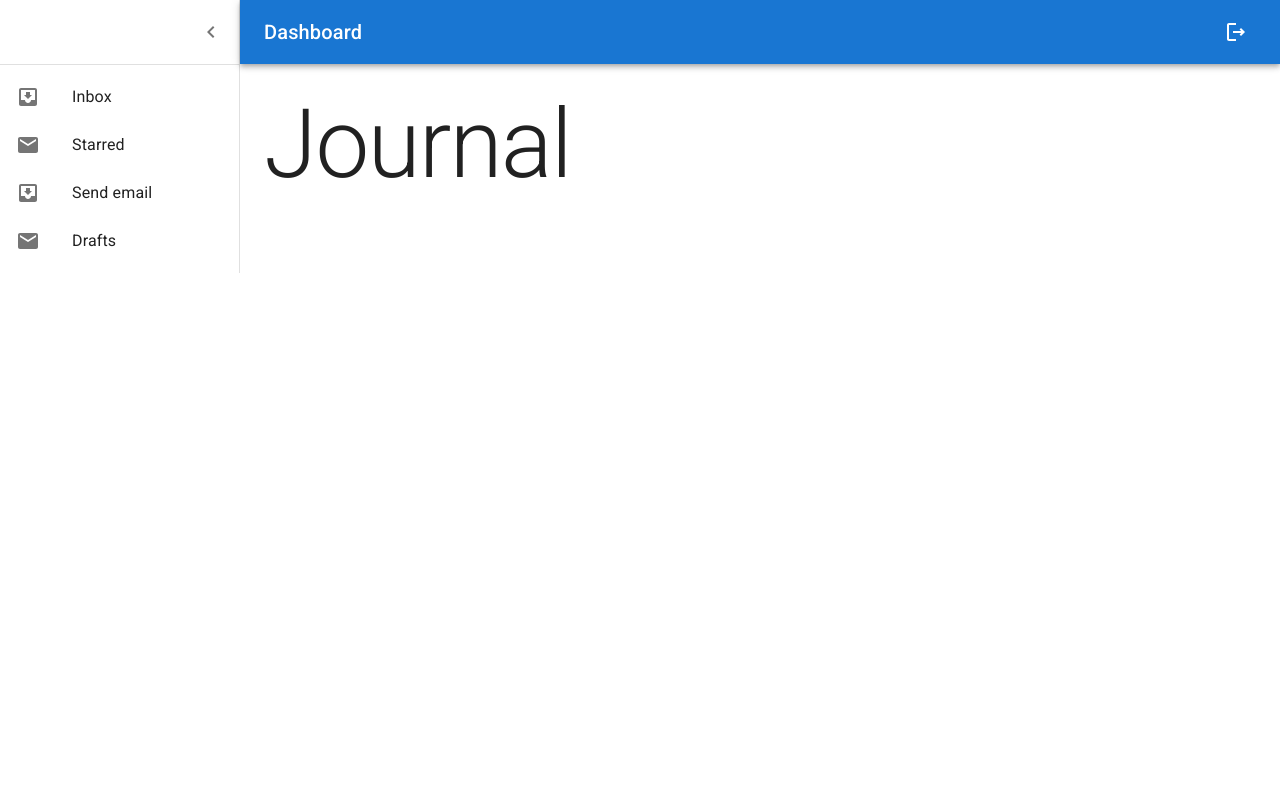
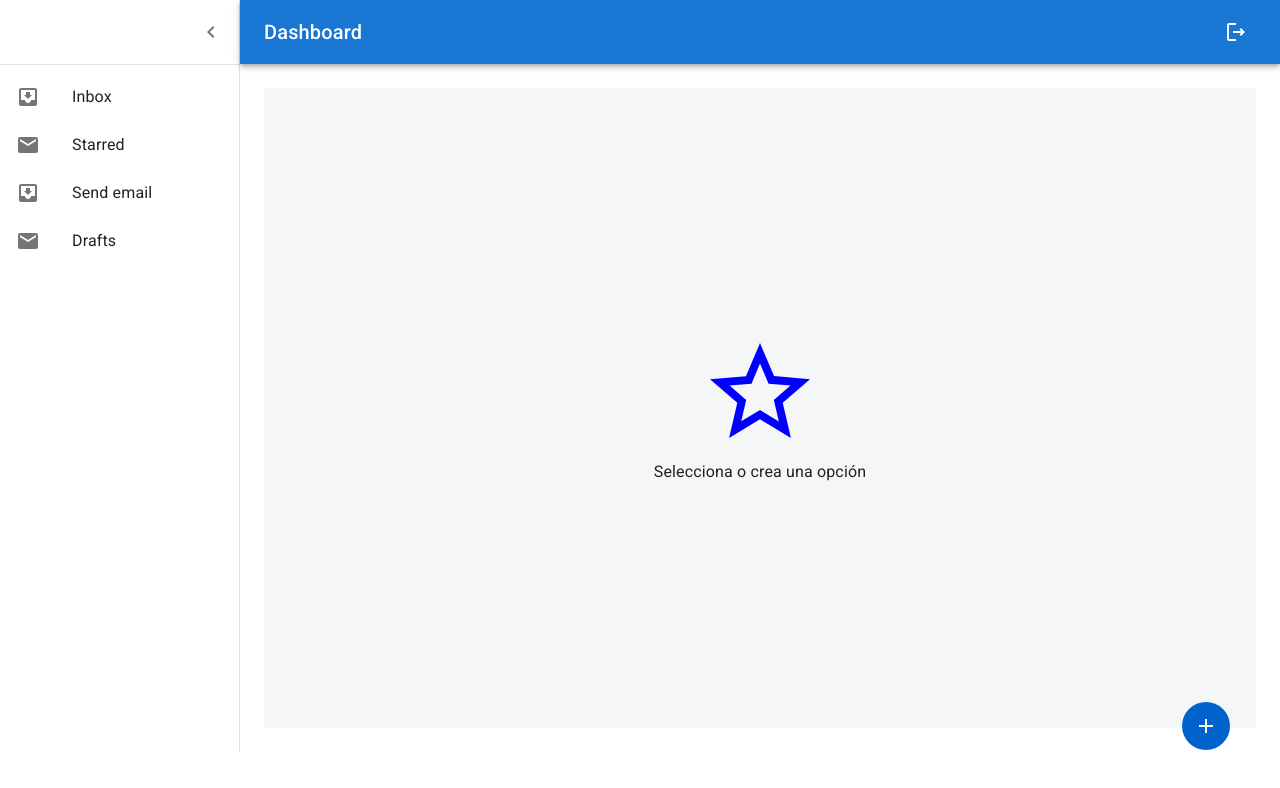
Before and after one commit to jeancarlospedrozo/journal, a React (Vite) app: page / in a window 1280 px wide. Shown: the top 788 px of the page. Built offline with nearby package versions, Linux system fonts and the light colour scheme.

Commit message:
maquetacion del sitio

```diff
--- a/src/journal/components/NavBar.jsx
+++ b/src/journal/components/NavBar.jsx
@@ -31,7 +31,7 @@ export const NavBar = ({ drawerWidth }) => {
   }));
 
   return (
-    <AppBar position="absolute" open>
+    <AppBar position="fixed" open>
       <Toolbar
         sx={{
           pr: "24px", // keep right padding when drawer closed
--- a/src/journal/pages/Journal.jsx
+++ b/src/journal/pages/Journal.jsx
@@ -1,12 +1,32 @@
-import { ArrowBack } from "@mui/icons-material";
-import { Typography } from "@mui/material";
+import { AddOutlined } from "@mui/icons-material";
+import { IconButton, Typography } from "@mui/material";
 import React from "react";
 import { JournalLayout } from "../layout/JournalLayout";
+import { NoteViews, NothingSelectedView } from "../views";
 
 export const Journal = () => {
   return (
     <JournalLayout>
-      <Typography variant={"h1"}>Journal</Typography>
+      {/* <Typography variant={"h1"}>Journal</Typography> */}
+      <NothingSelectedView />
+      {/* <NoteViews /> */}
+      <IconButton
+        size="large"
+        sx={{
+          position: "fixed",
+          color: "white",
+          backgroundColor: "#0063cc",
+          ":hover": {
+            backgroundColor: "#0069d9",
+            borderColor: "#0062cc",
+            boxShadow: "none",
+          },
+          right: 50,
+          bottom: 50,
+        }}
+      >
+        <AddOutlined />
+      </IconButton>
     </JournalLayout>
   );
 };
--- /dev/null
+++ b/src/journal/views/ImageGallery.jsx
@@ -0,0 +1,80 @@
+import { ImageList, ImageListItem } from "@mui/material";
+import React from "react";
+
+export const ImageGallery = () => {
+  return (
+    <ImageList sx={{ width: 500, height: 450 }} cols={3} rowHeight={164}>
+      {itemData.map((item) => (
+        <ImageListItem key={item.img}>
+          <img
+            src={`${item.img}?w=164&h=164&fit=crop&auto=format`}
+            srcSet={`${item.img}?w=164&h=164&fit=crop&auto=format&dpr=2 2x`}
+            alt={item.title}
+            loading="lazy"
+          />
+        </ImageListItem>
+      ))}
+    </ImageList>
+  );
+};
+
+const itemData = [
+  {
+    img: "https://images.unsplash.com/photo-1551963831-b3b1ca40c98e",
+    title: "Breakfast",
+    rows: 2,
+    cols: 2,
+  },
+  {
+    img: "https://images.unsplash.com/photo-1551782450-a2132b4ba21d",
+    title: "Burger",
+  },
+  {
+    img: "https://images.unsplash.com/photo-1522770179533-24471fcdba45",
+    title: "Camera",
+  },
+  {
+    img: "https://images.unsplash.com/photo-1444418776041-9c7e33cc5a9c",
+    title: "Coffee",
+    cols: 2,
+  },
+  {
+    img: "https://images.unsplash.com/photo-1533827432537-70133748f5c8",
+    title: "Hats",
+    cols: 2,
+  },
+  {
+    img: "https://images.unsplash.com/photo-1558642452-9d2a7deb7f62",
+    title: "Honey",
+    author: "@arwinneil",
+    rows: 2,
+    cols: 2,
+  },
+  {
+    img: "https://images.unsplash.com/photo-1516802273409-68526ee1bdd6",
+    title: "Basketball",
+  },
+  {
+    img: "https://images.unsplash.com/photo-1518756131217-31eb79b20e8f",
+    title: "Fern",
+  },
+  {
+    img: "https://images.unsplash.com/photo-1597645587822-e99fa5d45d25",
+    title: "Mushrooms",
+    rows: 2,
+    cols: 2,
+  },
+  {
+    img: "https://images.unsplash.com/photo-1567306301408-9b74779a11af",
+    title: "Tomato basil",
+  },
+  {
+    img: "https://images.unsplash.com/photo-1471357674240-e1a485acb3e1",
+    title: "Sea star",
+  },
+  {
+    img: "https://images.unsplash.com/photo-1589118949245-7d38baf380d6",
+    title: "Bike",
+    cols: 2,
+  },
+];
--- /dev/null
+++ b/src/journal/views/NoteViews.jsx
@@ -0,0 +1,44 @@
+import { SaveOutlined } from "@mui/icons-material";
+import { Button, Grid, TextField, Typography } from "@mui/material";
+import React from "react";
+import { ImageGallery } from "./ImageGallery";
+
+export const NoteViews = () => {
+  return (
+    <Grid
+      container
+      direction={"row"}
+      justifyContent="space-between"
+      sx={{ mb: 1 }}
+      alignItems="center"
+    >
+      <Grid item>
+        <Typography fontSize={39}>Hola</Typography>
+      </Grid>
+      <Grid item>
+        <Button variant="contained">
+          <SaveOutlined sx={{ mr: 1 }} />
+          Guardar
+        </Button>
+      </Grid>
+      <Grid container>
+        <TextField
+          id="outlined-basic"
+          label="Título"
+          variant="outlined"
+          fullWidth
+          sx={{ mb: 2 }}
+        />
+        <TextField
+          id="outlined-basic"
+          label="¿Qué sucedió hoy?"
+          variant="outlined"
+          fullWidth
+          multiline
+          minRows={5}
+        />
+      </Grid>
+      <ImageGallery />
+    </Grid>
+  );
+};
--- /dev/null
+++ b/src/journal/views/NothingSelectedView.jsx
@@ -0,0 +1,23 @@
+import { StarOutline } from "@mui/icons-material";
+import { Grid, Typography } from "@mui/material";
+import React from "react";
+
+export const NothingSelectedView = () => {
+  return (
+    <Grid
+      container
+      spacing={0}
+      direction="column"
+      alignItems="center"
+      justifyContent="center"
+      sx={{ minHeight: "80vh", backgroundColor: "#F4F6F7", padding: 4 }}
+    >
+      <Grid item>
+        <StarOutline sx={{ fontSize: 120, color: "blue" }} />
+      </Grid>
+      <Grid item>
+        <Typography>Selecciona o crea una opción</Typography>
+      </Grid>
+    </Grid>
+  );
+};
--- /dev/null
+++ b/src/journal/views/index.js
@@ -0,0 +1,3 @@
+export { NothingSelectedView } from "./NothingSelectedView";
+export { NoteViews } from "./NoteViews";
+export { ImageGallery } from "./ImageGallery";
```
Also changed, not shown: 1 other file (tests, documents, lock files or other folders).
